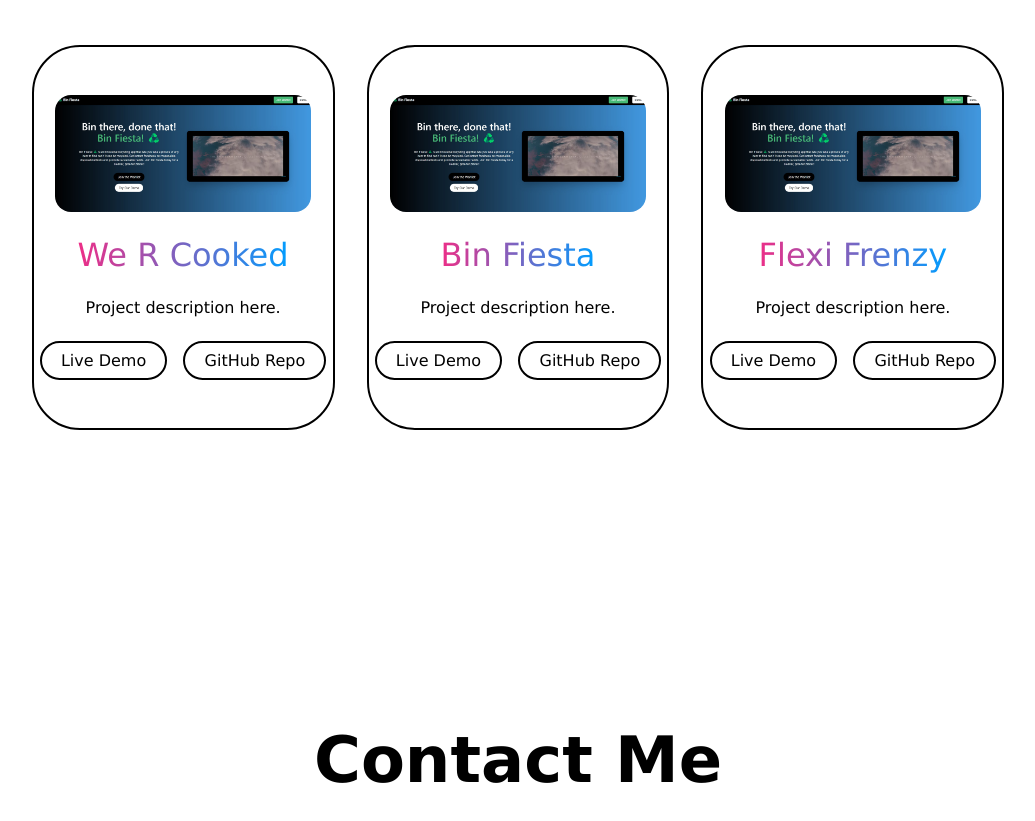
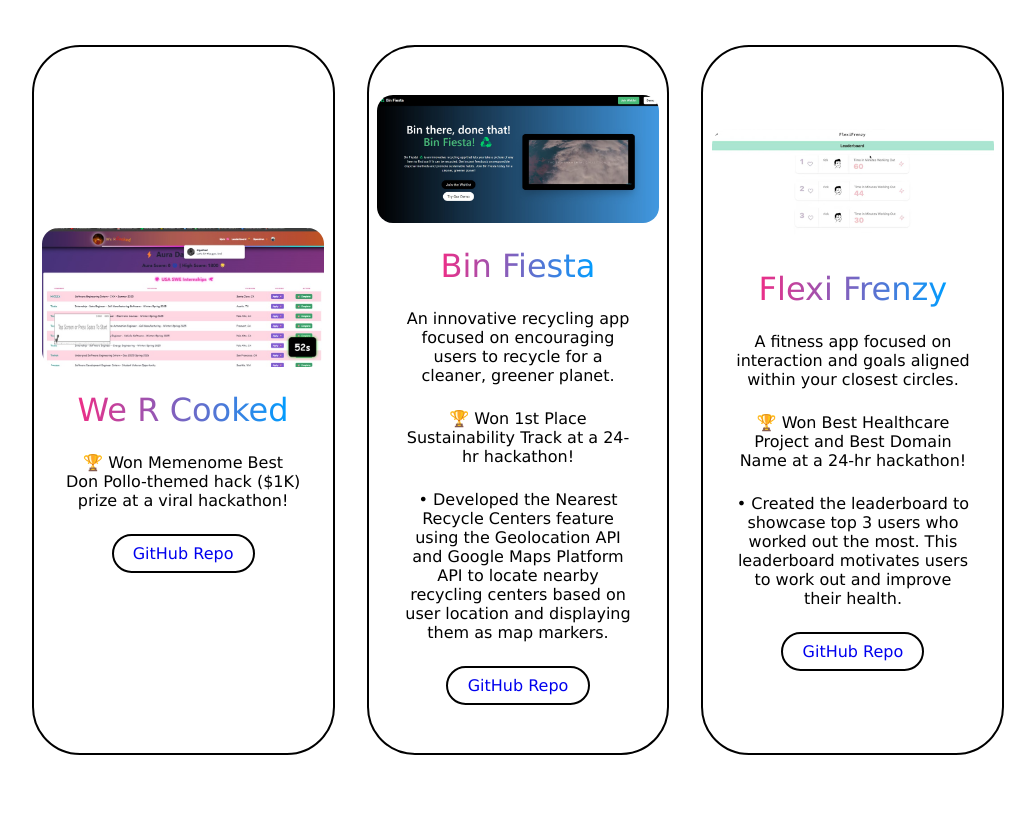
Before and after one commit to heidygallardo/portfolio-v3, a plain HTML site: page index.html in a window 1280 px wide. Shown: the part 1805-2626 px from the top of the page, without its empty margins (122-1157 px from the left). Drawn offline with Linux system fonts and the light colour scheme.

Commit message:
added project info

```diff
--- a/index.html
+++ b/index.html
@@ -4,7 +4,7 @@
     <meta charset="UTF-8" />
     <meta name="viewport" content="width=device-width, initial-scale=1.0" />
     <title>Portfolio Website</title>
-    <link rel="stylesheet" type="text/css"  href="styles.css" />
+    <link rel="stylesheet" type="text/css" href="styles.css" />
 
     <script
       src="https://kit.fontawesome.com/0d366321af.js"
@@ -100,31 +100,69 @@
 
       <div class="projects-grid">
         <div class="project-card">
-          <img src="images/binfiesta-project.jpg" alt="" />
+          <img src="images/weRcooked.jpg" alt="We R Cooked page image" />
           <h3>We R Cooked</h3>
-          <p>Project description here.</p>
+          <p>
+            🏆 Won Memenome Best Don Pollo-themed hack ($1K) prize at a viral hackathon!
+          </p>
           <div class="btn-group">
-            <div class="btn">Live Demo</div>
-            <div class="btn">GitHub Repo</div>
+            <div class="btn">
+              <a href="https://github.com/mariotrejr/brainrot-hackathon"
+                >GitHub Repo</a
+              >
+            </div>
           </div>
         </div>
         <div class="project-card">
-          <img src="images/binfiesta-project.jpg" alt="" />
+          <img
+            src="images/binfiesta-project.jpg"
+            alt="Bin Fiesta landing page image"
+          />
           <h3>Bin Fiesta</h3>
-          <p>Project description here.</p>
+          <p>An innovative recycling app focused on encouraging users to recycle for a cleaner, greener planet. </p>
+          <p>
+            🏆 Won 1st Place Sustainability Track at a 24-hr hackathon!
+          </p>
+
+          <p>
+            •	Developed the Nearest Recycle Centers feature using the Geolocation API and Google Maps Platform API to locate nearby recycling centers based on user location and displaying them as map markers.
+          </p>
           <div class="btn-group">
-            <div class="btn">Live Demo</div>
-            <div class="btn">GitHub Repo</div>
+            <div class="btn">
+              <a href="https://github.com/mariotrejr/FronterHacks24"
+                >GitHub Repo</a
+              >
+            </div>
           </div>
         </div>
 
         <div class="project-card">
-          <img src="images/binfiesta-project.jpg" alt="" />
-          <h3>Flexi Frenzy</h3>
-          <p>Project description here.</p>
+          <img
+            src="images/leaderboard.png"
+            alt="Flexi Frenzy leaderboard image"
+          />
+          <h3>Flexi Frenzy </h3>
+          <p>
+            A fitness app focused on interaction and goals aligned
+            within your closest circles.
+
+          </p>
+          <p>
+            🏆 Won Best Healthcare Project and Best Domain Name at a 24-hr hackathon!
+          </p>
+          <p>
+            •	Created the leaderboard to showcase top 3 users who worked out the
+            most. This leaderboard motivates users to work out and
+            improve their health.
+          </p>
+
+
           <div class="btn-group">
-            <div class="btn">Live Demo</div>
-            <div class="btn">GitHub Repo</div>
+            <div class="btn">
+              <a href="https://github.com/brubiol/Hackathon-2023"
+                >GitHub Repo</a
+              >
+            </div>
           </div>
         </div>
       </div>
--- a/styles.css
+++ b/styles.css
@@ -288,7 +288,7 @@ section {
 }
 
 .project-card img {
-  width: 20vw;
+  width: 22vw;
   border-radius: 1rem;
 }
 
@@ -298,6 +298,10 @@ section {
   background: var(--to-right-gradient);
   background-clip: text;
   color: transparent;
+}
+
+.project-card p {
+  font-weight: 580;
 }
 
 /* Scroll bar styling */
```
Also changed, not shown: images/leaderboard.png (added), images/weRcooked.jpg (added).
